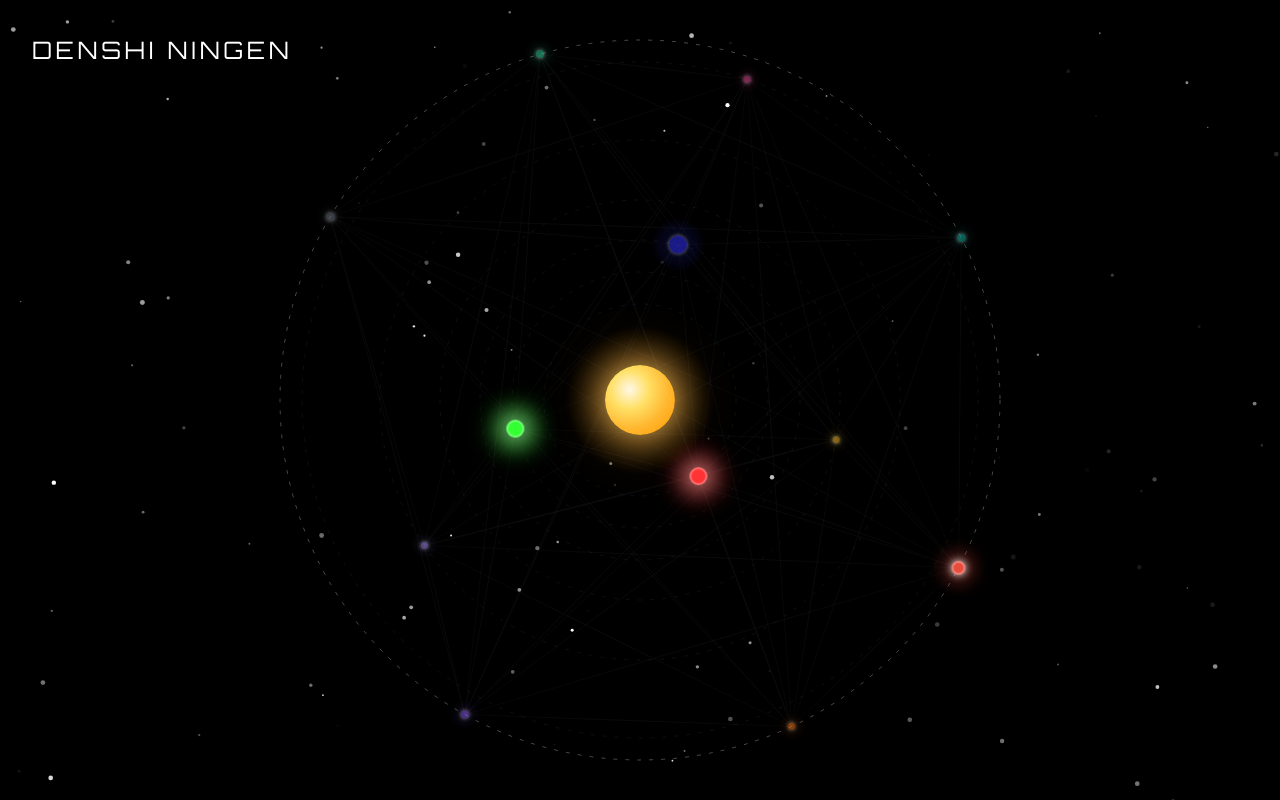
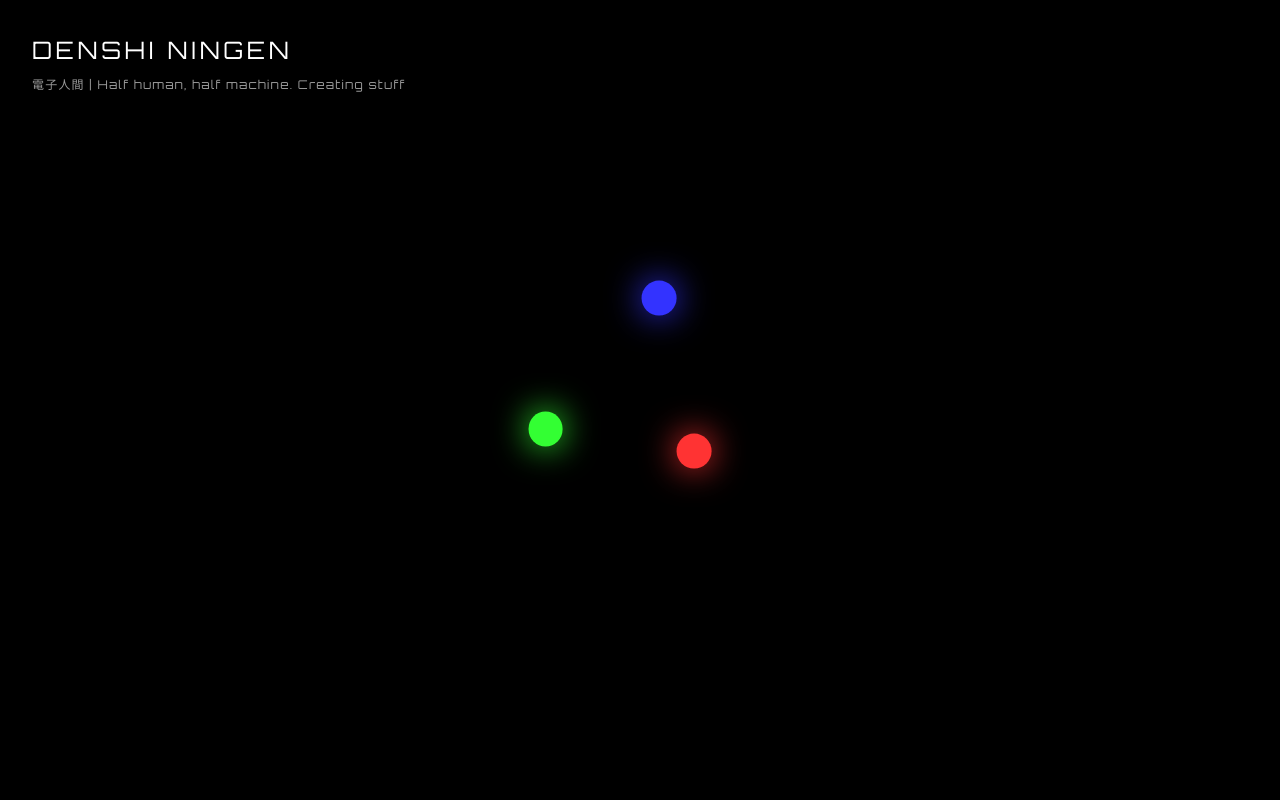
Before and after one commit to DenshiNingen/denshi.io, a Next.js app: page / in a window 1280 px wide. Built offline with nearby package versions, Linux system fonts and the light colour scheme.

Commit message:
Refactor header section in Home component: replace h1 with a div, enhance styling, and add a new paragraph with additional matrix text for improved visual presentation.

```diff
--- a/app/page.tsx
+++ b/app/page.tsx
@@ -277,19 +277,24 @@ export default function Home() {
         onBallsInPosition={handleTransitionToSolarSystem}
       />
 
-      <h1
-        className="name"
+      <div
+        className="header-text"
         style={{
           position: 'absolute',
           top: '2rem',
           left: '2rem',
+          textAlign: "left",
+          zIndex: 20,
+        }}
+      >
+        <h1
+          style={{
             fontFamily: "Orbitron",
             color: "white",
             fontSize: '1.5rem',
-          textAlign: "left",
-          zIndex: 20,
             letterSpacing: '0.15em',
             textTransform: 'uppercase',
+            margin: 0,
           }}
         >
           {showText && (
@@ -300,6 +305,25 @@ export default function Home() {
             />
           )}
         </h1>
+        <p
+          style={{
+            fontFamily: "Orbitron",
+            color: "rgba(255, 255, 255, 0.6)",
+            fontSize: '0.75rem',
+            letterSpacing: '0.1em',
+            marginTop: '0.5rem',
+          }}
+        >
+          {showText && (
+            <MatrixText
+              text="電子人間 | Half human, half machine. Creating stuff."
+              startDelay={800}
+              charRevealTime={20}
+              scrambleIterations={1}
+            />
+          )}
+        </p>
+      </div>
     </main>
   );
 }
```
Lines whose indentation alone changed are shown as unchanged.
